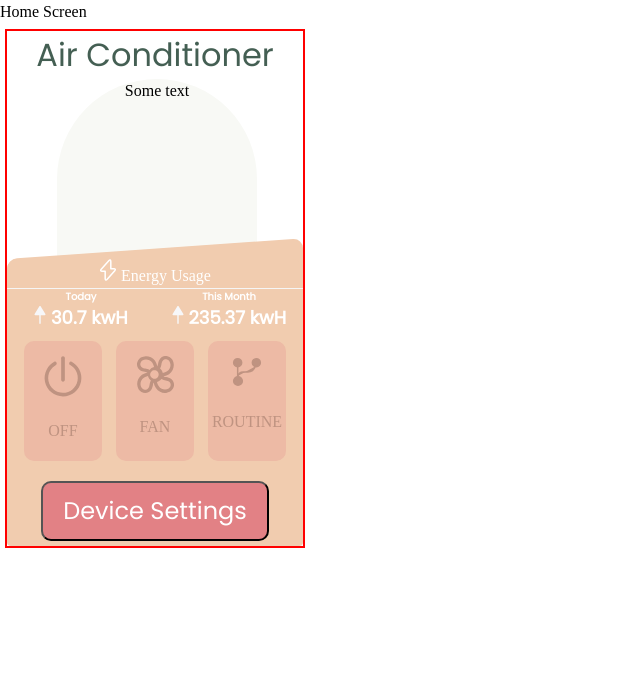
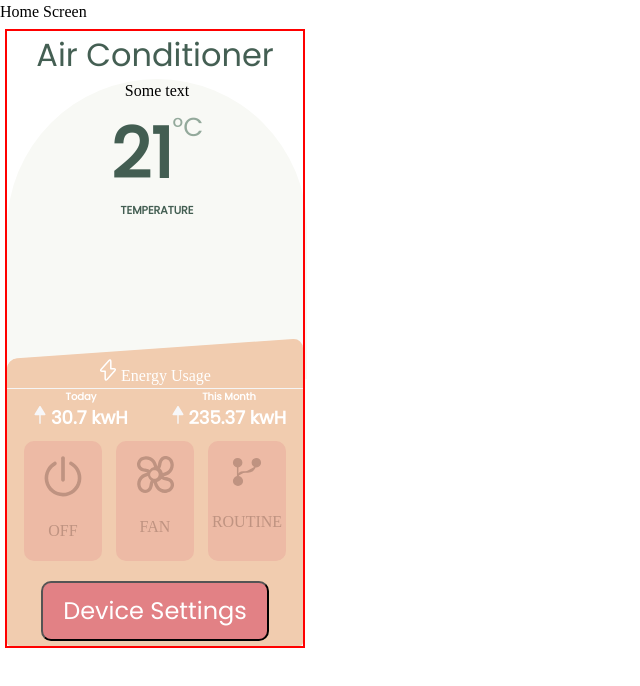
Before and after one commit to codesby/apt-web, a Gatsby site: page / in a window 1280 px wide. Shown: the whole page, without its empty margins (0-640 px from the left). Built offline with nearby package versions, Linux system fonts and the light colour scheme; Gatsby itself is replaced by a stand-in of ours.

Commit message:
Added temperature text

```diff
--- a/src/views/device.js
+++ b/src/views/device.js
@@ -26,6 +26,11 @@ const Device = ({ deviceName }) => {
       <p className={css.deviceName}>{deviceName}</p>
       <div className={css.semiCircleDiv}>
         <p>Some text</p>
+        <p className={css.temperature}>
+          21
+          <span className={css.celsiusSymbol}>°C</span>
+        </p>
+        <p className={css.temperatureText}>TEMPERATURE</p>
       </div>
       <div className={css.slantDiv}>
         <div style={{ verticalAlign: "center" }}>
--- a/src/views/device.module.scss
+++ b/src/views/device.module.scss
@@ -12,10 +12,10 @@
 
 .semiCircleDiv {
   background: #f8f9f5;
-  height: 200px;
-  width: 200px;
+  height: 300px;
+  width: 300px;
   position: relative;
-  left: 50px;
+  left: 0px;
   border-top-right-radius: 50%;
   border-top-left-radius: 50%;
   z-index: -1;
@@ -27,6 +27,37 @@
   border: 2px solid red;
   margin: 5px;
   text-align: center;
+}
+
+.temperature {
+  font-family: "Poppins";
+  font-style: normal;
+  font-weight: 600;
+  font-size: 69px;
+  color: #435e52;
+}
+
+.temperatureText {
+  font-family: "Poppins";
+  font-style: normal;
+  font-weight: 600;
+  font-size: 11px;
+  text-align: center;
+  color: #435e52;
+  margin-top: -5px;
+}
+
+.celsiusSymbol {
+  font-family: "Poppins";
+  font-style: normal;
+  font-weight: 300;
+  font-size: 26px;
+  line-height: 39px;
+  text-align: center;
+  color: #93a99b;
+  vertical-align: top;
+  position: relative;
+  top: 5px;
 }
 
 .slantDiv {
```
